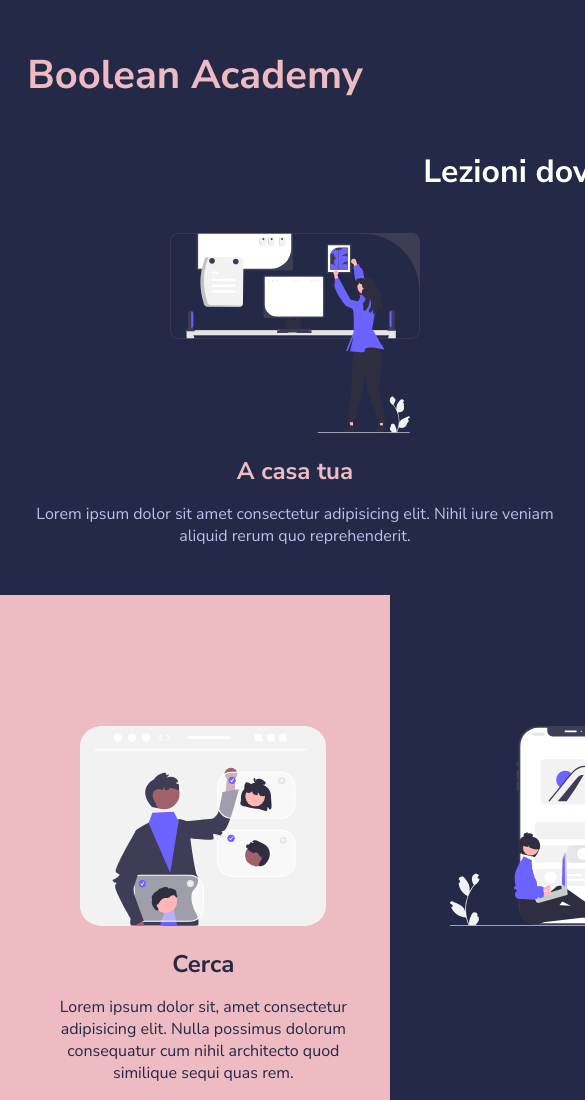
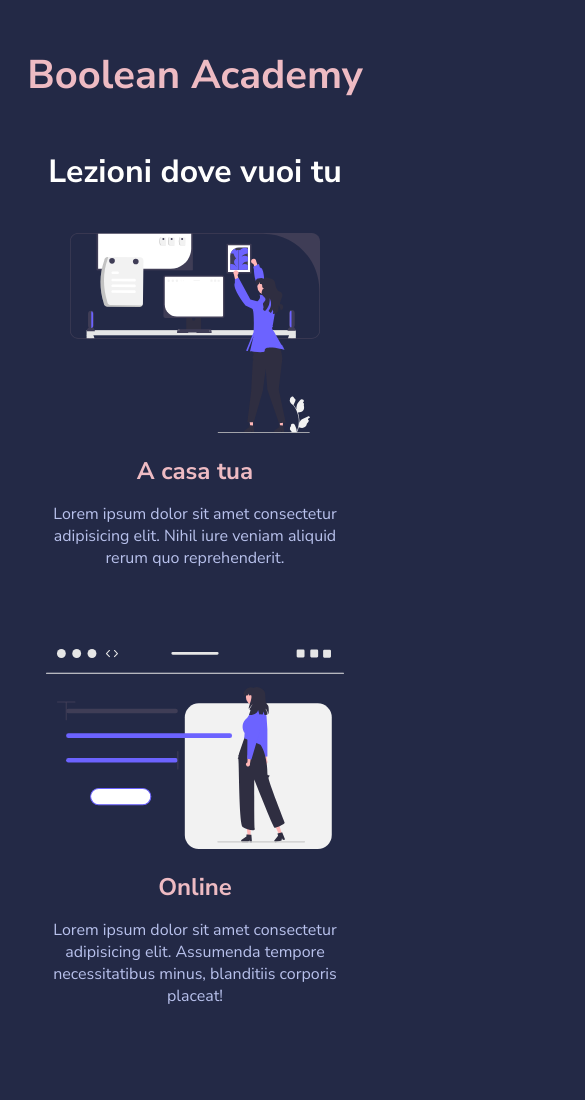
Before and after one commit to Luis-Mocha/html-css-resp-wannabe, a plain HTML site: page index.html in a window 390 px wide. Shown: the top 1100 px of the page, 585 px wide, since content can reach past the window. Drawn offline with Linux system fonts and the light colour scheme.

Commit message:
css responsive: bonus, tablet, mobile (lessons e steps)

```diff
--- a/css/style.css
+++ b/css/style.css
@@ -127,3 +127,47 @@
 /************************************************
     SOLUZIONE RESPONSIVE
  ************************************************/
+
+ /*
+ Bonus: anche nel range tra 768px e 1160px modifico il container per impedire la rottura del layout.
+ Oltre i  1160px il container manterrà sempre la larghezza desiderata di 1140px.
+ */
+ @media screen and (max-width: 1160px) {
+    .container {
+        width: 70%;
+    }
+ }
+
+
+/* TABLET */
+ @media screen and (max-width: 768px) {
+    .container {
+        width: 100%;
+    }
+ }
+
+ /* MOBILE */
+ /*
+ Rendo possibile il wrap affinche gli elementi si posizionino a colonna.
+ Rendo gli elementi all'interno larghi al 100% e li do margin-bottom che non avevano perchè prima si posizionavano affianco.
+ */
+ @media screen and (max-width: 480px) {
+    .container {
+        width: 100%;
+    }
+    /* Sezione Lessons */
+    .lessons .row {
+        flex-wrap: wrap;
+    }
+    .lessons .col {
+        width: 100%;
+        margin-bottom: 5rem;
+    }
+    /* Sezione Steps */
+    .steps .row {
+        flex-wrap: wrap;
+    }
+    .steps .col {
+        width: 100%;
+    }
+ }
```
